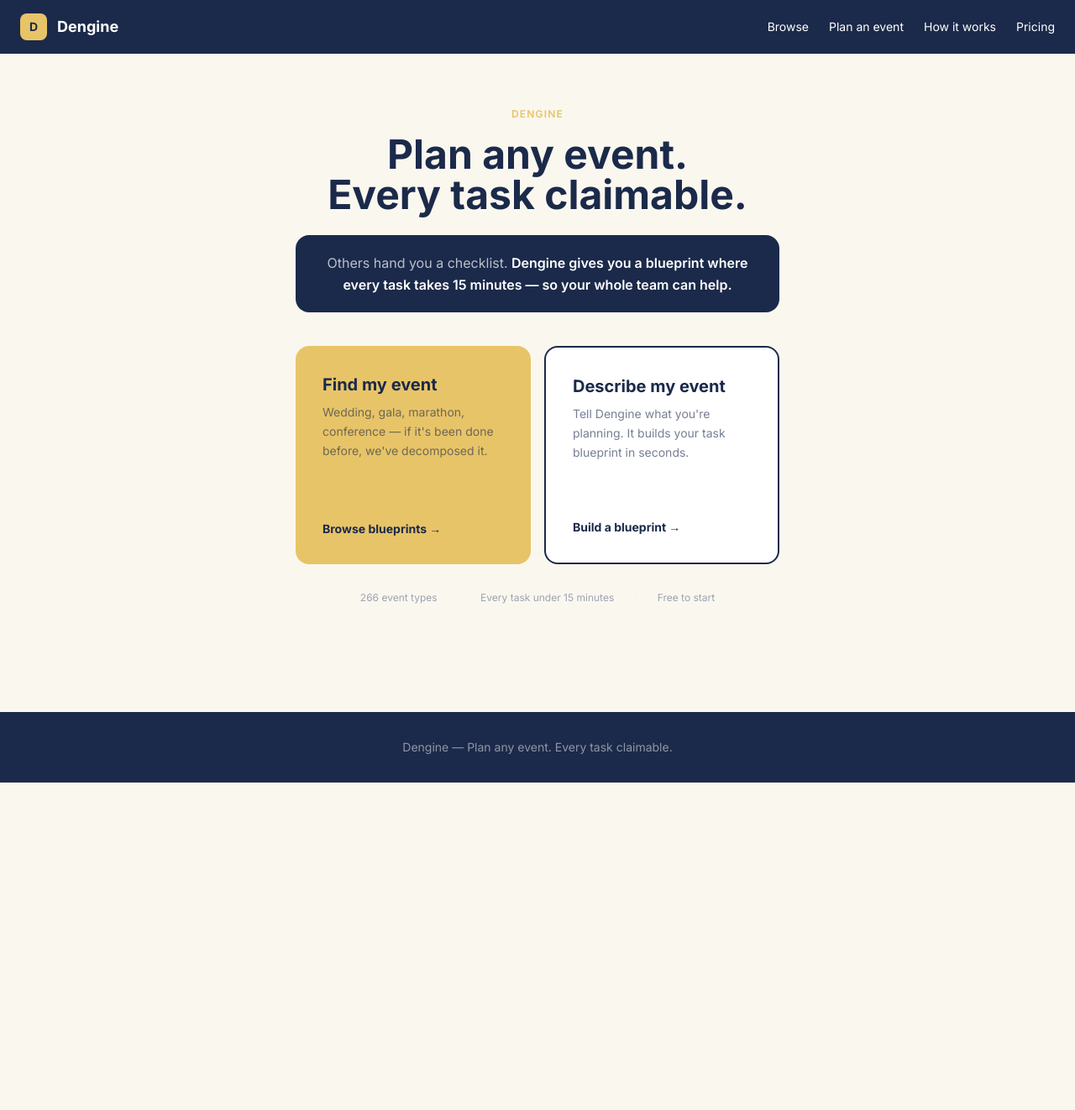
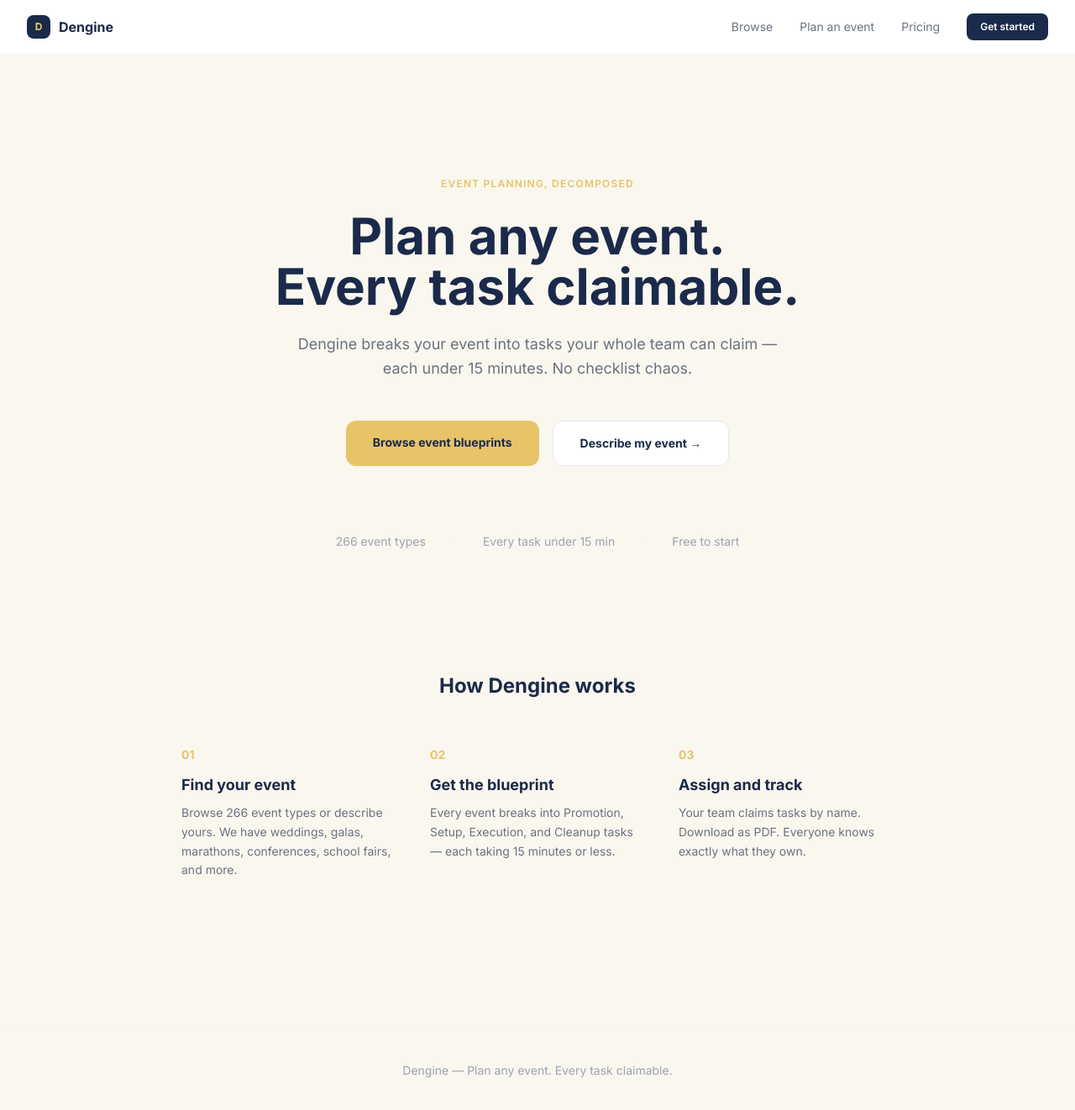
Before and after one commit to unikmo/Dengine, a Next.js app: page / in a window 1280 px wide. Shown: the top 1322 px of the page at 84% size. Before the commit the page ends 932 px from the top, so only its background shows below. Built offline with nearby package versions, Linux system fonts and the light colour scheme.

Commit message:
redesign: premium nav, homepage, browse links to category pages, category page

```diff
--- a/app/layout.tsx
+++ b/app/layout.tsx
@@ -13,22 +13,24 @@ export default function RootLayout({ children }: { children: React.ReactNode })
   return (
     <html lang="en">
       <body className={`${inter.className} bg-cream min-h-screen`}>
-        <nav className="bg-navy text-white px-6 py-4 flex items-center justify-between">
-          <a href="/" className="flex items-center gap-3">
-            <div className="bg-gold rounded-lg w-8 h-8 flex items-center justify-center">
-              <span className="text-navy font-bold text-sm">D</span>
+        <nav className="bg-white border-b border-gray-100 px-8 py-4 flex items-center justify-between sticky top-0 z-50">
+          <a href="/" className="flex items-center gap-2.5">
+            <div className="bg-navy rounded-lg w-7 h-7 flex items-center justify-center">
+              <span className="text-gold font-bold text-xs">D</span>
             </div>
-            <span className="font-bold text-lg">Dengine</span>
+            <span className="font-bold text-navy text-base">Dengine</span>
           </a>
-          <div className="flex items-center gap-6 text-sm">
-            <a href="/browse" className="hover:text-gold transition-colors">Browse</a>
-            <a href="/custom" className="hover:text-gold transition-colors">Plan an event</a>
-            <a href="/about" className="hover:text-gold transition-colors">How it works</a>
-            <a href="/pricing" className="hover:text-gold transition-colors">Pricing</a>
+          <div className="flex items-center gap-8 text-sm text-gray-500">
+            <a href="/browse" className="hover:text-navy transition-colors">Browse</a>
+            <a href="/custom" className="hover:text-navy transition-colors">Plan an event</a>
+            <a href="/pricing" className="hover:text-navy transition-colors">Pricing</a>
+            <a href="/custom" className="bg-navy text-white font-semibold px-4 py-2 rounded-lg hover:bg-navy/90 transition-colors text-xs">
+              Get started
+            </a>
           </div>
         </nav>
         {children}
-        <footer className="bg-navy text-white/50 text-center py-8 text-sm mt-16">
+        <footer className="border-t border-gray-100 text-center py-10 text-sm text-gray-400 mt-20">
           <p>Dengine — Plan any event. Every task claimable.</p>
         </footer>
       </body>
--- a/app/page.tsx
+++ b/app/page.tsx
@@ -1,57 +1,69 @@
 export default function HomePage() {
   return (
-    <main className="min-h-[85vh] flex flex-col items-center justify-center px-6 py-16">
-      <div className="text-center max-w-2xl mx-auto">
-        <p className="text-gold text-xs font-semibold tracking-widest uppercase mb-4">Dengine</p>
-        <h1 className="text-4xl sm:text-5xl font-bold text-navy mb-6 leading-tight">
+    <main>
+      {/* Hero */}
+      <section className="min-h-[92vh] flex flex-col items-center justify-center px-6 text-center">
+        <p className="text-gold text-xs font-semibold tracking-widest uppercase mb-6">Event planning, decomposed</p>
+        <h1 className="text-5xl sm:text-6xl font-bold text-navy mb-6 leading-[1.1] max-w-3xl">
           Plan any event.<br />Every task claimable.
         </h1>
-        <div className="bg-navy rounded-2xl px-8 py-5 mb-10 max-w-xl mx-auto">
-          <p className="text-white/70 text-base leading-relaxed">
-            Others hand you a checklist.{' '}
-            <span className="text-white font-semibold">
-              Dengine gives you a blueprint where every task takes 15 minutes —
-              so your whole team can help.
-            </span>
-          </p>
-        </div>
+        <p className="text-gray-500 text-lg max-w-xl mb-12 leading-relaxed">
+          Dengine breaks your event into tasks your whole team can claim — each under 15 minutes. No checklist chaos.
+        </p>
 
-        <div className="grid sm:grid-cols-2 gap-4 max-w-xl mx-auto mb-8">
+        <div className="flex flex-col sm:flex-row gap-4 mb-20">
           <a
             href="/browse"
-            className="bg-gold text-navy rounded-2xl p-8 text-left hover:bg-yellow-300 transition-all group min-h-[260px] flex flex-col justify-between"
+            className="bg-gold text-navy font-bold px-8 py-4 rounded-xl text-sm hover:bg-yellow-300 transition-colors"
           >
-            <div>
-              <div className="font-bold text-xl mb-2">Find my event</div>
-              <div className="text-navy/60 text-sm leading-relaxed">
-                Wedding, gala, marathon, conference — if it's been done before, we've decomposed it.
-              </div>
-            </div>
-            <div className="text-navy text-sm font-bold group-hover:underline">Browse blueprints →</div>
+            Browse event blueprints
           </a>
-
           <a
             href="/custom"
-            className="bg-white border-2 border-navy text-navy rounded-2xl p-8 text-left hover:bg-navy/5 transition-all group min-h-[260px] flex flex-col justify-between"
+            className="bg-white text-navy font-bold px-8 py-4 rounded-xl text-sm border border-gray-200 hover:border-navy/30 hover:shadow-sm transition-all"
           >
-            <div>
-              <div className="font-bold text-xl mb-2">Describe my event</div>
-              <div className="text-navy/60 text-sm leading-relaxed">
-                Tell Dengine what you're planning. It builds your task blueprint in seconds.
-              </div>
-            </div>
-            <div className="text-navy text-sm font-bold group-hover:underline">Build a blueprint →</div>
+            Describe my event →
           </a>
         </div>
 
-        <div className="flex items-center justify-center gap-6 text-xs text-gray-400">
+        <div className="flex items-center gap-8 text-sm text-gray-400">
           <span>266 event types</span>
           <span className="text-gray-200">·</span>
-          <span>Every task under 15 minutes</span>
+          <span>Every task under 15 min</span>
           <span className="text-gray-200">·</span>
           <span>Free to start</span>
         </div>
-      </div>
+      </section>
+
+      {/* How it works */}
+      <section className="max-w-4xl mx-auto px-6 pb-24">
+        <h2 className="text-2xl font-bold text-navy text-center mb-14">How Dengine works</h2>
+        <div className="grid md:grid-cols-3 gap-10">
+          {[
+            {
+              step: '01',
+              title: 'Find your event',
+              body: 'Browse 266 event types or describe yours. We have weddings, galas, marathons, conferences, school fairs, and more.',
+            },
+            {
+              step: '02',
+              title: 'Get the blueprint',
+              body: 'Every event breaks into Promotion, Setup, Execution, and Cleanup tasks — each taking 15 minutes or less.',
+            },
+            {
+              step: '03',
+              title: 'Assign and track',
+              body: 'Your team claims tasks by name. Download as PDF. Everyone knows exactly what they own.',
+            },
+          ].map(({ step, title, body }) => (
+            <div key={step}>
+              <div className="text-gold text-sm font-bold mb-3">{step}</div>
+              <h3 className="font-bold text-navy text-lg mb-2">{title}</h3>
+              <p className="text-gray-500 text-sm leading-relaxed">{body}</p>
+            </div>
+          ))}
+        </div>
+      </section>
     </main>
   )
 }
```
Also changed, not shown: app/browse/[category]/page.tsx (+53 -59 lines), app/browse/page.tsx (+23 -92 lines).
